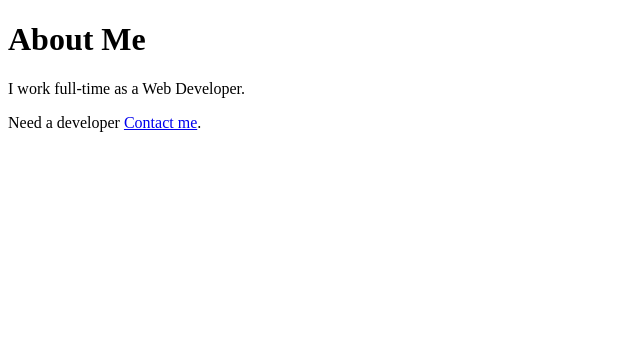
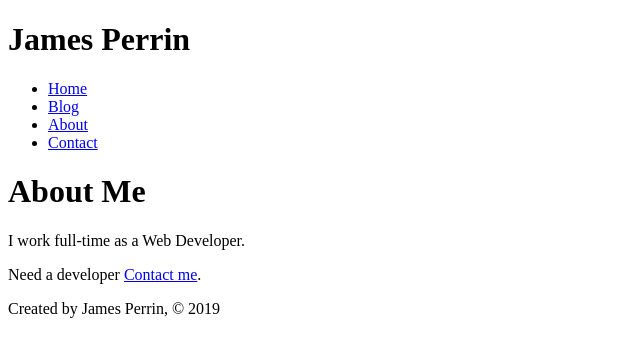
Before and after one commit to jamesperrin/gatsby-bootcamp-tut, a Gatsby site: page /about in a window 1280 px wide. Shown: the whole page, without its empty margins (0-640 px from the left). Built offline with nearby package versions, Linux system fonts and the light colour scheme; Gatsby itself is replaced by a stand-in of ours.

Commit message:
Add Header and Footer componets.
(1) Created Header and Footer componets.
(2) Updated all pages with new components.

```diff
--- /dev/null
+++ b/src/components/footer.js
@@ -0,0 +1,11 @@
+import React from 'react';
+
+const Footer = () => {
+    return (
+        <footer>
+            <p>Created by James Perrin, &copy; 2019</p>
+        </footer>
+    )
+};
+
+export default Footer;
--- /dev/null
+++ b/src/components/header.js
@@ -0,0 +1,21 @@
+import React from 'react';
+import { Link } from 'gatsby';
+
+const Header = () => {
+    return (
+        <header>
+            <h1>James Perrin</h1>
+
+            <nav>
+                <ul>
+                    <li><Link to="/">Home</Link></li>
+                    <li><Link to="/blog">Blog</Link></li>
+                    <li><Link to="/about">About</Link></li>
+                    <li><Link to="/contact">Contact</Link></li>
+                </ul>
+            </nav>
+        </header>
+    )
+};
+
+export default Header;
--- a/src/pages/about.js
+++ b/src/pages/about.js
@@ -1,12 +1,17 @@
 import React from 'react';
 import { Link } from 'gatsby';
+import Header from '../components/header';
+import Footer from '../components/footer';
+
 
 const AboutPage = () => {
     return (
         <div>
+            <Header/>
             <h1>About Me</h1>
             <p>I work full-time as a Web Developer.</p>
             <p>Need a developer <Link to="/contact">Contact me</Link>.</p>
+            <Footer/>
         </div>
     )
 }
--- a/src/pages/blog.js
+++ b/src/pages/blog.js
@@ -1,10 +1,14 @@
 import React from 'react';
+import Header from '../components/header';
+import Footer from '../components/footer';
 
 const BlogPage = () => {
     return (
         <di>
+            <Header/>
             <h1>Blog</h1>
             <p>Posts will show up here later on.</p>
+            <Footer/>
         </di>
     )
 };
--- a/src/pages/contact.js
+++ b/src/pages/contact.js
@@ -1,10 +1,14 @@
 import React from 'react';
+import Header from '../components/header';
+import Footer from '../components/footer';
 
 const ContactPage = () => {
     return (
         <div>
+            <Header/>
             <h1>Contact</h1>
             <p>The best way to reach me is via <a href="https://twitter.com/_jamesperrin" target="_blank">@_jamesperrin</a> on Twitter!</p>
+            <Footer/>
         </div>
     )
 };
```
Also changed, not shown: src/pages/index.js (+4 -10 lines).
